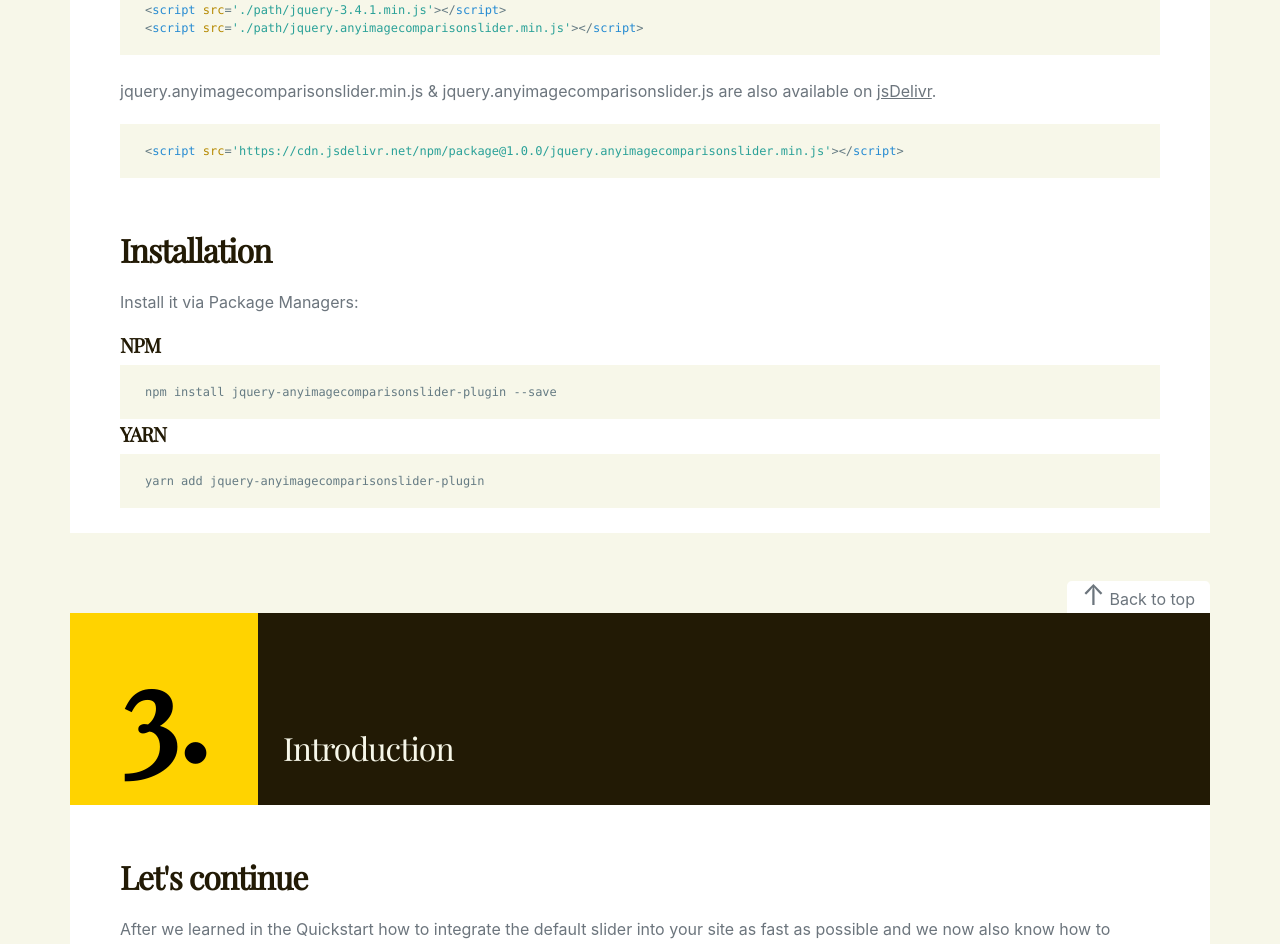
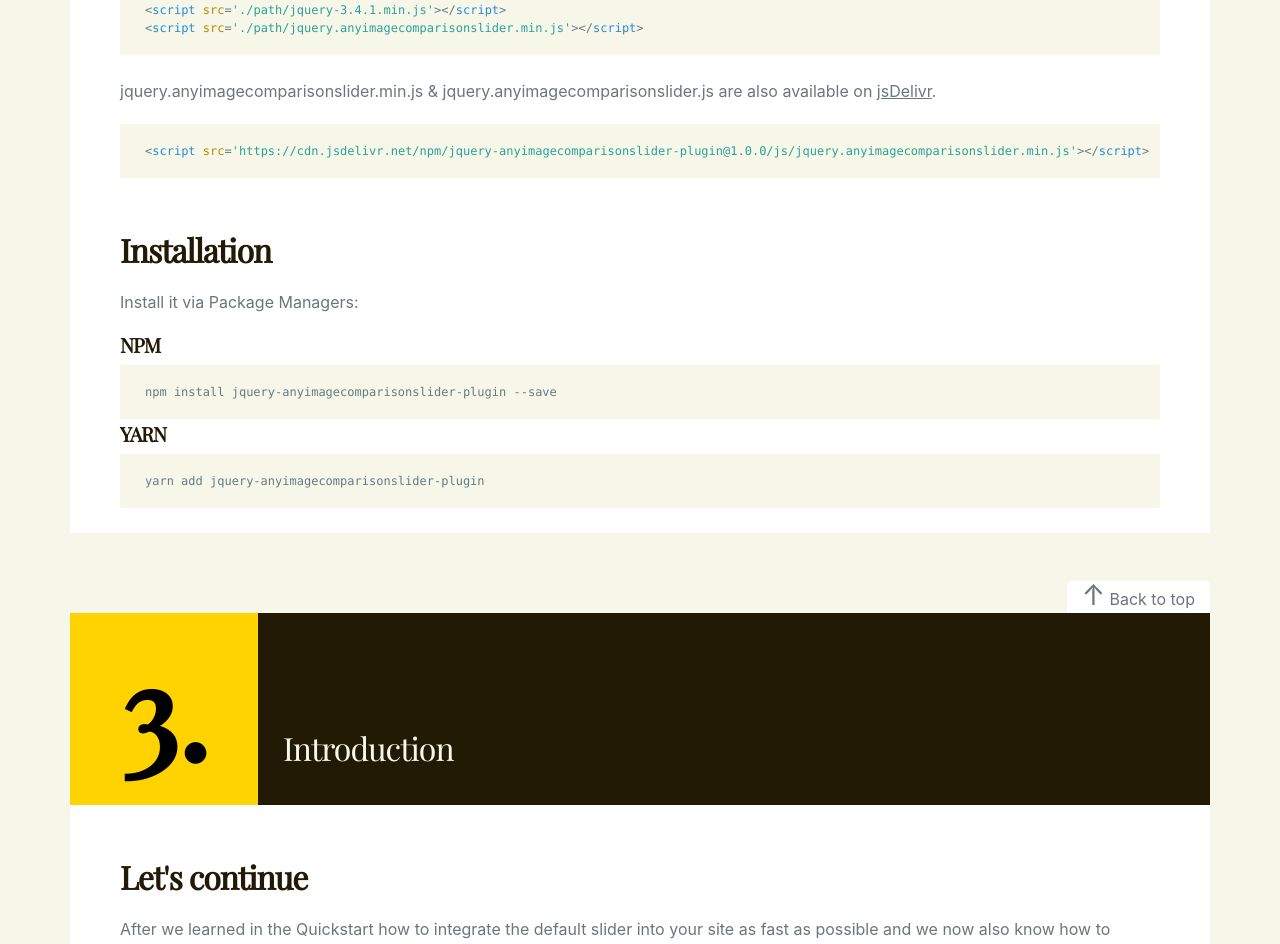
Before and after one commit to NiklasKnaack/jquery-anyimagecomparisonslider-plugin, a website: page index.html in a window 1280 px wide. Shown: the part 3773-4717 px from the top of the page. Drawn offline with nearby package versions, Linux system fonts and the light colour scheme.

Commit message:
update docu cdn link

```diff
--- a/index.html
+++ b/index.html
@@ -607,7 +607,7 @@ $( '#aics' ).anyImageComparisonSlider();
 
                     <div class="code-block row">
                         <pre><code class="language-html">
-&lt;script src='https://cdn.jsdelivr.net/npm/package@1.0.0/jquery.anyimagecomparisonslider.min.js'&gt;&lt;/script&gt;
+&lt;script src='https://cdn.jsdelivr.net/npm/jquery-anyimagecomparisonslider-plugin@1.0.0/js/jquery.anyimagecomparisonslider.min.js'&gt;&lt;/script&gt;
                         </code></pre>
                     </div>
 
```
